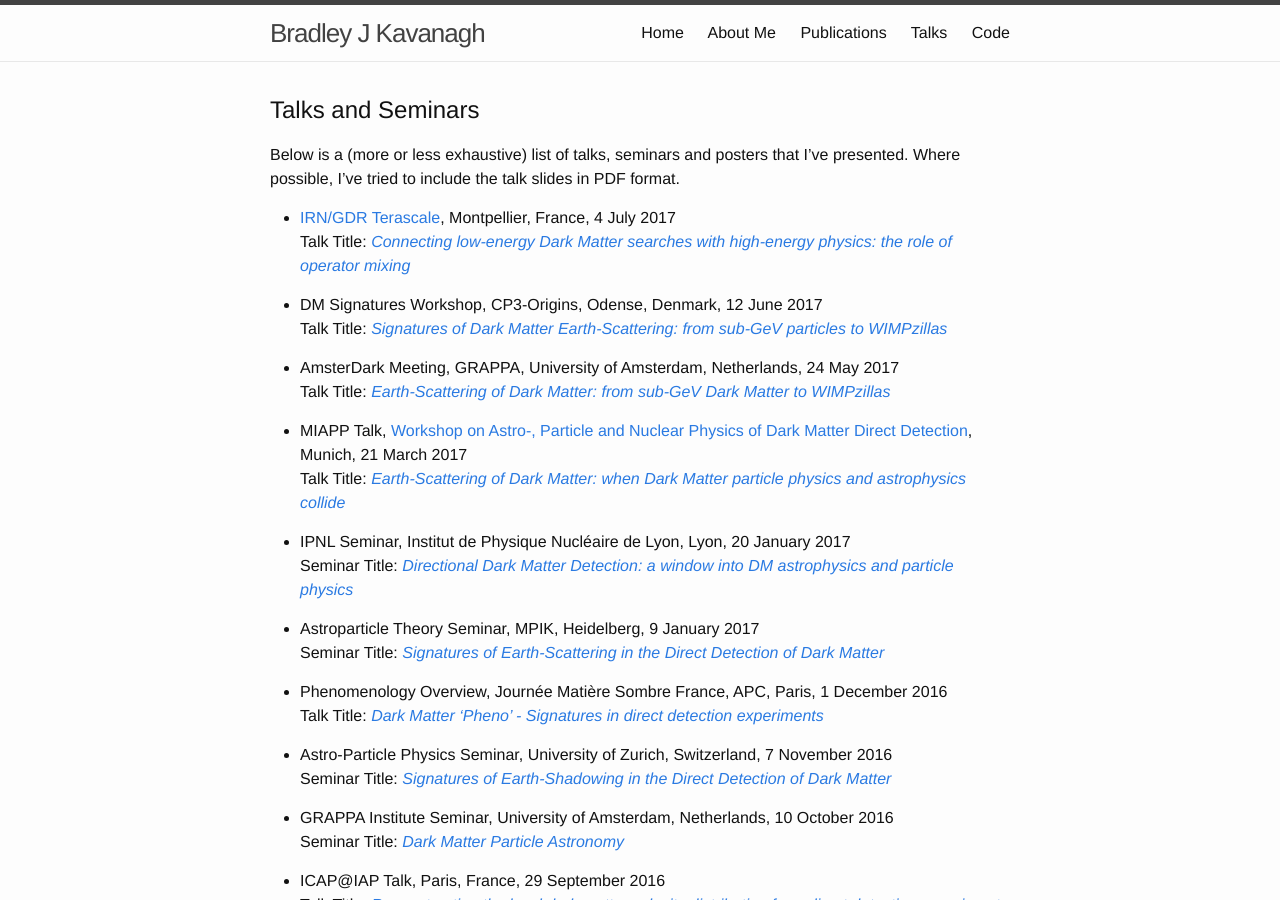
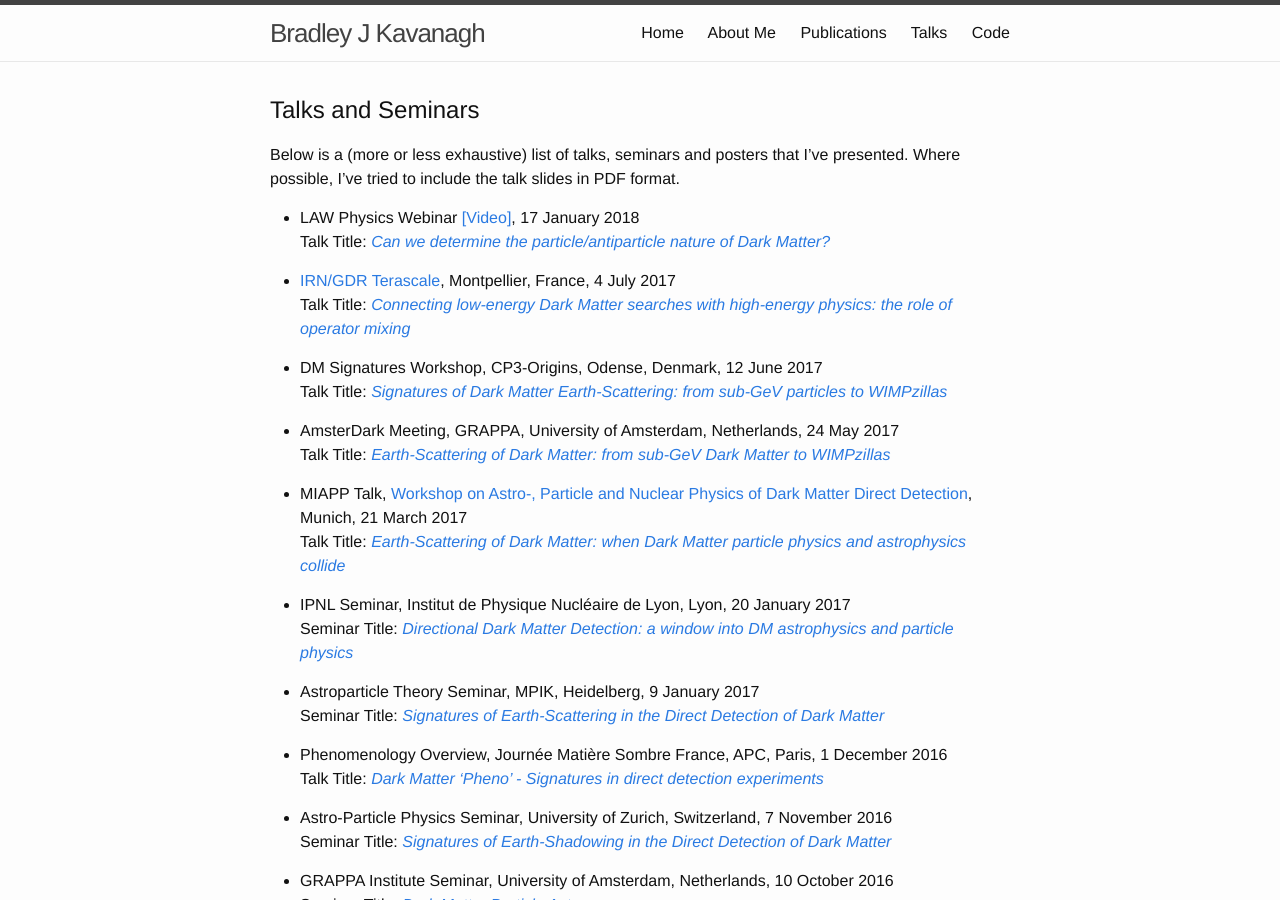
Before and after one commit to bradkav/bradkav.github.io, a Jekyll site: the page built from talks.md, in a window 1280 px wide and 900 px high. Built offline with Jekyll 4.4.1, drawn with Linux system fonts in a browser that asks for light colours.

Commit message:
Added LAWphysics Webinar

```diff
--- a/talks.md
+++ b/talks.md
@@ -8,6 +8,9 @@ weight: 4
 ## Talks and Seminars
 
 Below is a (more or less exhaustive) list of talks, seminars and posters that I've presented. Where possible, I've tried to include the talk slides in PDF format.
+
+- LAW Physics Webinar [[Video]](https://lawphysics.wordpress.com/2018/01/10/w56-bradley-kavanagh-can-we-determine-the-particle-antiparticle-nature-of-dark-matter/), 17 January 2018
+Talk Title: [*Can we determine the particle/antiparticle nature of Dark Matter?*](/assets/slides/KAVANAGH-LAWphysics.pdf)
 
 - [IRN/GDR Terascale](https://indico.in2p3.fr/event/14481/), Montpellier, France, 4 July 2017
 Talk Title: [*Connecting low-energy Dark Matter searches with high-energy physics: the role of operator mixing*](/assets/slides/KAVANAGH-IRNterascale2017.pdf)
```
Also changed, not shown: 1 other file.
